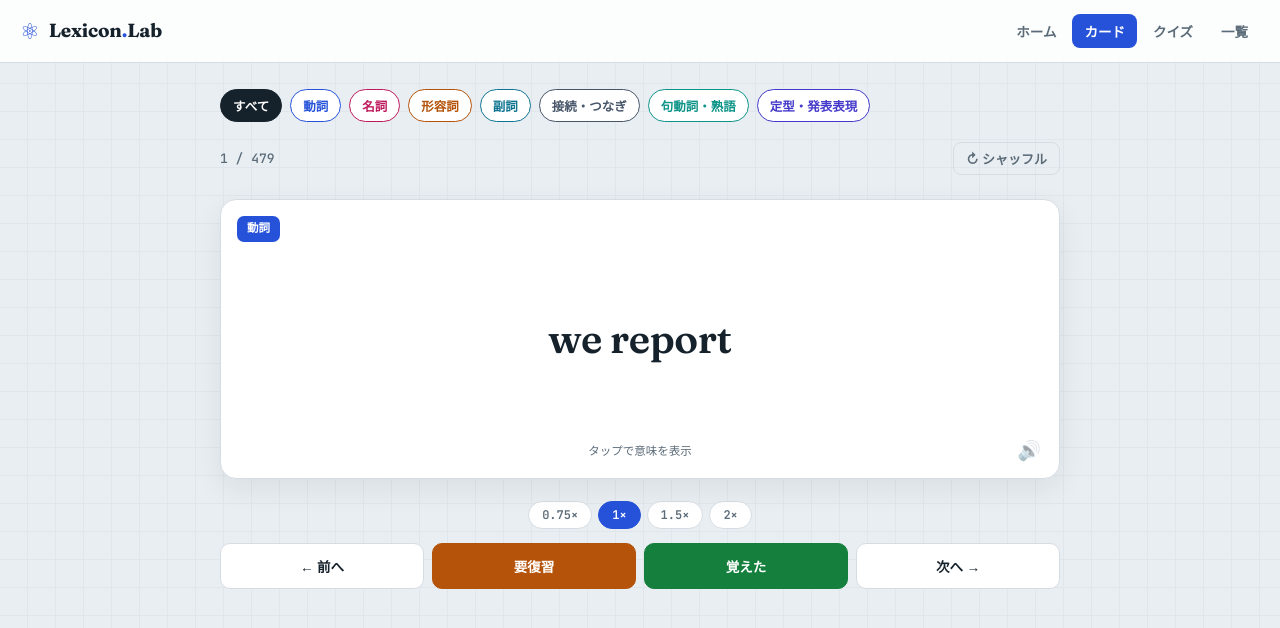
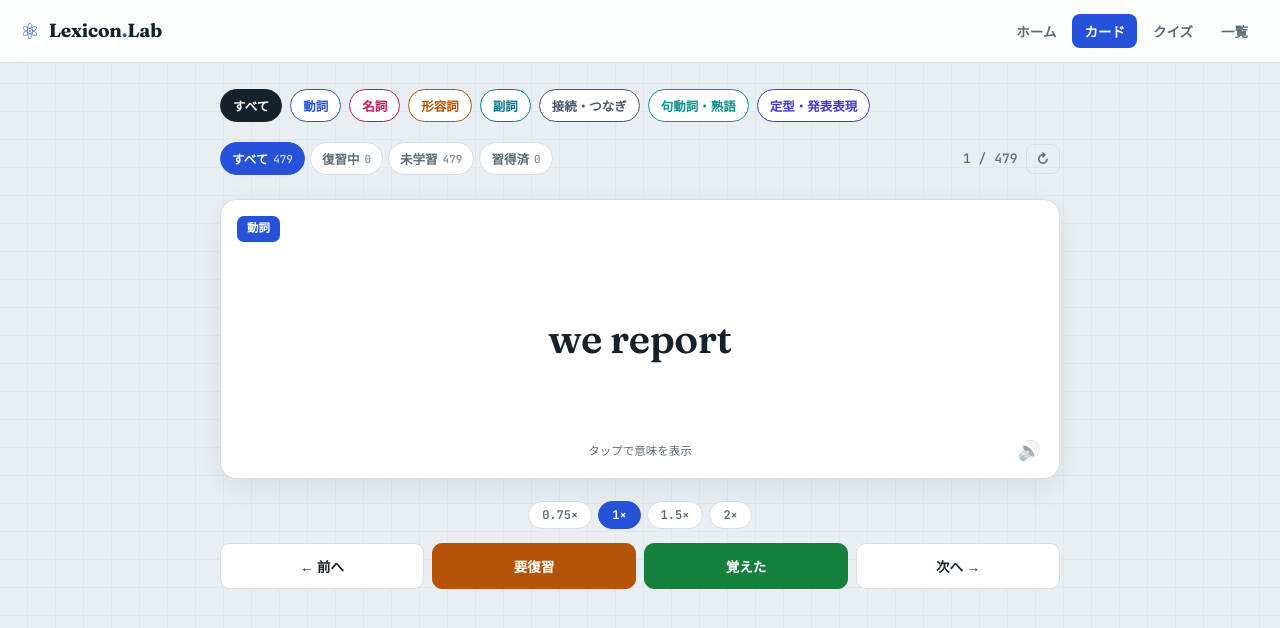
Before and after one commit to on24ryogo-tech/wordapp260627, a React (Create React App) app in the folder lexicon-lab/: page / in a window 1280 px wide. Both pictures are taken after a click on the button "カード". Shown: the top 628 px of the page. Built offline with nearby package versions, Linux system fonts and the light colour scheme.

Commit message:
feat: flash status tabs (復習中/未学習/習得済) + fix speed change mid-play

```diff
--- a/lexicon-lab/src/components/Flash.jsx
+++ b/lexicon-lab/src/components/Flash.jsx
@@ -1,9 +1,9 @@
-import React, { useState, useEffect } from "react";
+import React, { useState, useEffect, useMemo } from "react";
 import { CATS } from "../data/words";
 import CatPicker from "./CatPicker";
 import Empty from "./Empty";
 
-// ── audio key (must match scripts/gen-audio.mjs) ────────────────
+// ── audio key ────────────────────────────────────────────────────
 function toKey(str) {
   return str
     .replace(/β/g, 'beta').replace(/α/g, 'alpha').replace(/γ/g, 'gamma')
@@ -35,122 +35,170 @@ function getBestVoices() {
   return voiceCache;
 }
 
-function ttsSpeak(id, items, speed, onDone) {
+function ttsSpeak(id, items, spd, onDone) {
   if (id !== playId) return;
   if (!items.length) { if (onDone) onDone(); return; }
   const [{ text, lang }, ...rest] = items;
-  const synth = window.speechSynthesis;
   const utt = new SpeechSynthesisUtterance(text);
   utt.lang = lang;
-  utt.rate = 0.88 * speed;
+  utt.rate = 0.88 * spd;
   const v = getBestVoices();
-  if (lang.startsWith("ja") ? v?.ja : v?.en) utt.voice = lang.startsWith("ja") ? v.ja : v.en;
-  utt.onend = () => ttsSpeak(id, rest, speed, onDone);
-  synth.speak(utt);
+  utt.voice = (lang.startsWith("ja") ? v?.ja : v?.en) || null;
+  utt.onend = () => ttsSpeak(id, rest, spd, onDone);
+  window.speechSynthesis.speak(utt);
 }
 
-function playAudioSequence(id, srcs, fallbackItems, speed, onDone) {
+function playSeq(id, srcs, fallback, spd, onDone) {
   if (id !== playId) return;
-  if (!srcs.length) { ttsSpeak(id, fallbackItems, speed, onDone); return; }
+  if (!srcs.length) { ttsSpeak(id, fallback, spd, onDone); return; }
   const [first, ...rest] = srcs;
   const a = new Audio(first);
-  a.playbackRate = speed;
+  a.playbackRate = spd;
   currentAudioEl = a;
-  a.onended = () => playAudioSequence(id, rest, [], speed, onDone);
-  a.onerror = () => { if (id === playId) ttsSpeak(id, fallbackItems, speed, onDone); };
-  a.play().catch(() => { if (id === playId) ttsSpeak(id, fallbackItems, speed, onDone); });
+  a.onended = () => playSeq(id, rest, [], spd, onDone);
+  a.onerror  = () => { if (id === playId) ttsSpeak(id, fallback, spd, onDone); };
+  a.play().catch(() => { if (id === playId) ttsSpeak(id, fallback, spd, onDone); });
 }
 
-// ── card ordering (SRP-aware) ─────────────────────────────────────
+// ── SRP sort ─────────────────────────────────────────────────────
 function localDateStr() {
   const d = new Date();
   return `${d.getFullYear()}-${String(d.getMonth()+1).padStart(2,'0')}-${String(d.getDate()).padStart(2,'0')}`;
 }
+function srpSort(cards, progress) {
+  const today = localDateStr();
+  const rank = p => {
+    if (!p?.status) return 1;
+    if (p.status === "learning") return 0;
+    if (p.nextReview && p.nextReview <= today) return 0;
+    return 2;
+  };
+  return [...cards].sort((a, b) => rank(progress[a.e]) - rank(progress[b.e]));
+}
 
-function sortedOrder(deck, progress) {
-  const today = localDateStr();
-  const rank = (p) => {
-    if (!p?.status) return 1;                           // unseen
-    if (p.status === "learning") return 0;              // always review
-    if (p.nextReview && p.nextReview <= today) return 0; // due today
-    return 2;                                           // known, not due
-  };
-  return deck.map((_, i) => i).sort((a, b) =>
-    rank(progress[deck[a].e]) - rank(progress[deck[b].e])
-  );
-}
+// ── status tabs config ────────────────────────────────────────────
+const TABS = [
+  { id: "all",      label: "すべて" },
+  { id: "learning", label: "復習中" },
+  { id: "unseen",   label: "未学習" },
+  { id: "known",    label: "習得済" },
+];
 
 // ── component ────────────────────────────────────────────────────
 export default function Flash({ deck, cat, setCat, progress, mark }) {
-  const [order, setOrder] = useState(() => sortedOrder(deck, progress));
-  const [pos, setPos] = useState(0);
-  const [flipped, setFlipped] = useState(false);
-  const [playing, setPlaying] = useState(false);
-  const [speed, setSpeed] = useState(1.0);
+  const [tab, setTab]           = useState("all");
+  const [cards, setCards]       = useState(() => srpSort(deck, progress));
+  const [pos, setPos]           = useState(0);
+  const [flipped, setFlipped]   = useState(false);
+  const [playing, setPlaying]   = useState(false);
+  const [speed, setSpeed]       = useState(1.0);
 
+  // Live counts for tab badges (updates as progress changes)
+  const counts = useMemo(() => ({
+    all:      deck.length,
+    learning: deck.filter(d => progress[d.e]?.status === "learning").length,
+    unseen:   deck.filter(d => !progress[d.e]?.status).length,
+    known:    deck.filter(d => progress[d.e]?.status === "known").length,
+  }), [deck, progress]);
+
+  // Rebuild card list when category or tab changes (NOT on progress change — stable session)
   useEffect(() => {
     stopAll();
     setPlaying(false);
-    setOrder(sortedOrder(deck, progress));
+    let filtered = deck;
+    if (tab === "learning") filtered = deck.filter(d => progress[d.e]?.status === "learning");
+    else if (tab === "known")   filtered = deck.filter(d => progress[d.e]?.status === "known");
+    else if (tab === "unseen")  filtered = deck.filter(d => !progress[d.e]?.status);
+    setCards(srpSort(filtered, progress));
     setPos(0);
     setFlipped(false);
     // eslint-disable-next-line react-hooks/exhaustive-deps
-  }, [deck]);
+  }, [deck, tab]);
 
-  if (deck.length === 0) return <Empty />;
-
-  const idx = order[pos] ?? 0;
-  const card = deck[idx];
-  const meta = CATS[card.c];
-  const status = progress[card.e]?.status;
-
-  function stopAudio() { stopAll(); setPlaying(false); }
-
-  function handleSpeak(c) {
-    if (playing) { stopAudio(); return; }
+  // Helper: build audio srcs + TTS fallback for a card
+  function buildAudio(c) {
     const k = toKey(c.e);
     const base = process.env.PUBLIC_URL || '';
     const srcs = [`${base}/audio/${k}-word.mp3`, `${base}/audio/${k}-ja.mp3`];
     if (c.x)  srcs.push(`${base}/audio/${k}-ex.mp3`);
     if (c.xj) srcs.push(`${base}/audio/${k}-xj.mp3`);
-    const fallback = [{ text: c.e, lang: "en-US" }, { text: c.j, lang: "ja-JP" }];
-    if (c.x)  fallback.push({ text: c.x, lang: "en-US" });
-    if (c.xj) fallback.push({ text: c.xj, lang: "ja-JP" });
+    const fb = [{ text: c.e, lang: "en-US" }, { text: c.j, lang: "ja-JP" }];
+    if (c.x)  fb.push({ text: c.x, lang: "en-US" });
+    if (c.xj) fb.push({ text: c.xj, lang: "ja-JP" });
+    return { srcs, fb };
+  }
+
+  function startPlay(c, spd) {
+    const { srcs, fb } = buildAudio(c);
     setPlaying(true);
     if (window.speechSynthesis) window.speechSynthesis.cancel();
     const id = ++playId;
-    playAudioSequence(id, srcs, fallback, speed, () => setPlaying(false));
+    playSeq(id, srcs, fb, spd, () => setPlaying(false));
   }
 
-  const next = () => { stopAudio(); setFlipped(false); setPos((p) => (p + 1) % deck.length); };
-  const prev = () => { stopAudio(); setFlipped(false); setPos((p) => (p - 1 + deck.length) % deck.length); };
+  function stopAudio() { stopAll(); setPlaying(false); }
+
+  const safePos = Math.min(pos, Math.max(0, cards.length - 1));
+
+  // No cards in this tab
+  if (cards.length === 0) return (
+    <div className="study">
+      <div className="study-top">
+        <CatPicker cat={cat} setCat={setCat} />
+        <TabRow tab={tab} setTab={setTab} counts={counts} cardsLen={0} pos={0} onShuffle={null} />
+      </div>
+      <Empty />
+    </div>
+  );
+
+  const card   = cards[safePos];
+  const meta   = CATS[card.c];
+  const status = progress[card.e]?.status;
+
+  function handleSpeak() {
+    if (playing) { stopAudio(); return; }
+    startPlay(card, speed);
+  }
+
+  function handleSpeed(s) {
+    setSpeed(s);
+    if (playing) { stopAll(); startPlay(card, s); } // restart at new speed
+  }
+
+  const next = () => { stopAudio(); setFlipped(false); setPos(p => (p + 1) % cards.length); };
+  const prev = () => { stopAudio(); setFlipped(false); setPos(p => (p - 1 + cards.length) % cards.length); };
+
   const shuffle = () => {
     stopAudio();
-    const a = deck.map((_, i) => i);
-    for (let i = a.length - 1; i > 0; i--) { const j = Math.floor(Math.random() * (i + 1)); [a[i], a[j]] = [a[j], a[i]]; }
-    setOrder(a); setPos(0); setFlipped(false);
+    const shuffled = [...cards];
+    for (let i = shuffled.length - 1; i > 0; i--) {
+      const j = Math.floor(Math.random() * (i + 1));
+      [shuffled[i], shuffled[j]] = [shuffled[j], shuffled[i]];
+    }
+    setCards(shuffled);
+    setPos(0);
+    setFlipped(false);
   };
-  const handleMark = (s) => { mark(card.e, s); next(); };
-  const cardCls = ["card", flipped ? "flipped" : "", status ? "card-" + status : ""].filter(Boolean).join(" ");
+
+  const handleMark = s => { mark(card.e, s); next(); };
+  const cardCls  = ["card", flipped ? "flipped" : "", status ? "card-" + status : ""].filter(Boolean).join(" ");
   const speakCls = "speak-btn" + (playing ? " active" : "");
 
   return (
     <div className="study">
       <div className="study-top">
         <CatPicker cat={cat} setCat={setCat} />
-        <div className="study-meta">
-          <span className="counter">{pos + 1} / {deck.length}</span>
-          <button className="ghost" onClick={shuffle}>↻ シャッフル</button>
-        </div>
+        <TabRow tab={tab} setTab={setTab} counts={counts} cardsLen={cards.length} pos={safePos} onShuffle={shuffle} />
       </div>
-      <div className={cardCls} onClick={() => setFlipped((f) => !f)}>
+
+      <div className={cardCls} onClick={() => setFlipped(f => !f)}>
         <div className="card-inner">
           <div className="card-face card-front">
             <span className="card-tab" style={{ background: meta.color }}>{meta.label}</span>
             {status && <span className={"badge " + status}>{status === "known" ? "習得" : "復習中"}</span>}
             <div className="word">{card.e}</div>
             <div className="tap-hint">タップで意味を表示</div>
-            <button className={speakCls} onClick={e => { e.stopPropagation(); handleSpeak(card); }} title={playing ? "停止" : "音声再生"}>
+            <button className={speakCls} onClick={e => { e.stopPropagation(); handleSpeak(); }} title={playing ? "停止" : "音声再生"}>
               {playing ? "⏹" : "🔊"}
             </button>
           </div>
@@ -164,25 +212,48 @@ export default function Flash({ deck, cat, setCat, progress, mark }) {
               </div>
             )}
             <div className="word-small">{card.e}</div>
-            <button className={speakCls} onClick={e => { e.stopPropagation(); handleSpeak(card); }} title={playing ? "停止" : "音声再生"}>
+            <button className={speakCls} onClick={e => { e.stopPropagation(); handleSpeak(); }} title={playing ? "停止" : "音声再生"}>
               {playing ? "⏹" : "🔊"}
             </button>
           </div>
         </div>
       </div>
+
       <div className="speed-ctrl">
         {[0.75, 1, 1.5, 2].map(s => (
-          <button key={s} className={"spd-btn" + (speed === s ? " spd-on" : "")} onClick={() => setSpeed(s)}>
+          <button key={s} className={"spd-btn" + (speed === s ? " spd-on" : "")} onClick={() => handleSpeed(s)}>
             {s}×
           </button>
         ))}
       </div>
+
       <div className="study-controls">
         <button className="ctrl" onClick={prev}>← 前へ</button>
         <button className="ctrl learn" onClick={() => handleMark("learning")}>要復習</button>
-        <button className="ctrl know" onClick={() => handleMark("known")}>覚えた</button>
+        <button className="ctrl know"  onClick={() => handleMark("known")}>覚えた</button>
         <button className="ctrl" onClick={next}>次へ →</button>
       </div>
     </div>
   );
 }
+
+// ── tab + meta row ────────────────────────────────────────────────
+function TabRow({ tab, setTab, counts, cardsLen, pos, onShuffle }) {
+  return (
+    <div className="flash-tab-row">
+      <div className="flash-tabs">
+        {TABS.map(t => (
+          <button key={t.id}
+            className={"stab" + (tab === t.id ? " stab-on" : "")}
+            onClick={() => setTab(t.id)}>
+            {t.label}<span className="stab-ct"> {counts[t.id]}</span>
+          </button>
+        ))}
+      </div>
+      <div className="flash-meta">
+        <span className="counter">{cardsLen > 0 ? `${pos + 1} / ${cardsLen}` : "0 / 0"}</span>
+        {onShuffle && <button className="ghost icon-btn" onClick={onShuffle} title="シャッフル">↻</button>}
+      </div>
+    </div>
+  );
+}
--- a/lexicon-lab/src/components/Style.jsx
+++ b/lexicon-lab/src/components/Style.jsx
@@ -100,6 +100,11 @@ export default function Style() {
 .spd-btn{ font-family:'JetBrains Mono',monospace; font-size:12px; font-weight:600; padding:5px 13px; border-radius:99px; border:1px solid var(--line); background:var(--surface); color:var(--muted); cursor:pointer; transition:border-color .12s, background .12s, color .12s; }
 .spd-btn:hover{ border-color:var(--cobalt); color:var(--cobalt); }
 .spd-on{ background:var(--cobalt); color:#fff !important; border-color:var(--cobalt); }
+
+.flash-tab-row{ display:flex; align-items:center; justify-content:space-between; gap:8px; margin-top:8px; flex-wrap:wrap; }
+.flash-tabs{ display:flex; gap:5px; flex-wrap:wrap; }
+.flash-meta{ display:flex; align-items:center; gap:8px; flex-shrink:0; }
+.icon-btn{ padding:6px 10px; }
 
 .study-controls{ display:grid; grid-template-columns:repeat(4,1fr); gap:8px; }
 .ctrl{ font-family:'Inter'; font-weight:600; font-size:13.5px; padding:12px 6px; border-radius:10px; border:1px solid var(--line); background:var(--surface); color:var(--ink); cursor:pointer; }
```
